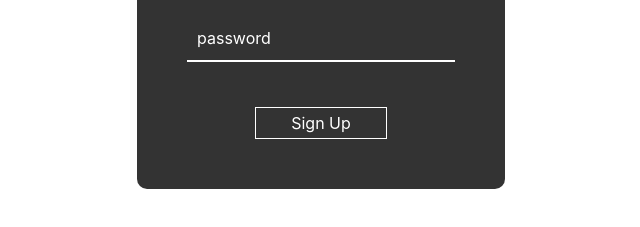
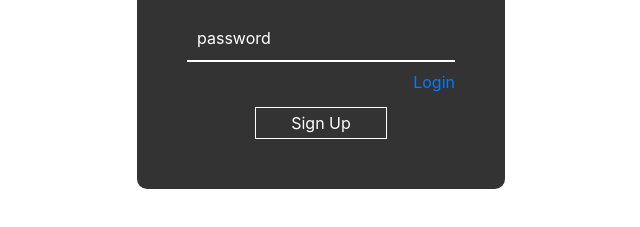
Before and after one commit to Pranav-57/signup.github.io, a plain HTML site: page signup.html in a window 1280 px wide. Shown: the part 447-674 px from the top of the page, 319-959 px from the left. Drawn offline with nearby package versions, Linux system fonts and the light colour scheme.

Commit message:
Update signup.html

```diff
--- a/signup.html
+++ b/signup.html
@@ -33,6 +33,8 @@
                     <input id="pass" type="password" autocomplete="off" required>
                     <label for="pass">password</label>
                 </div>
+                <a href="index.html" style="display: block; position: absolute; bottom: 95px; right: 50px;">Login
+                </a>
                 <input type="submit" value="Sign Up">
             </form>
         </div>
```
